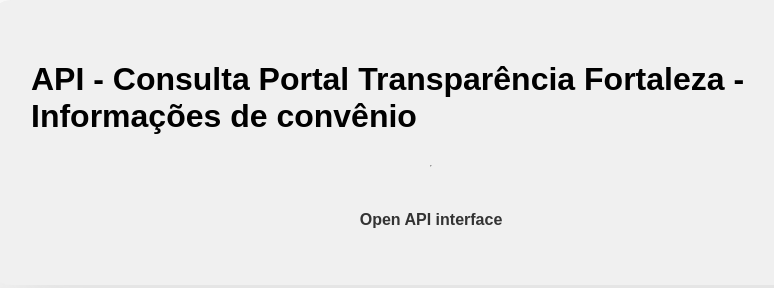
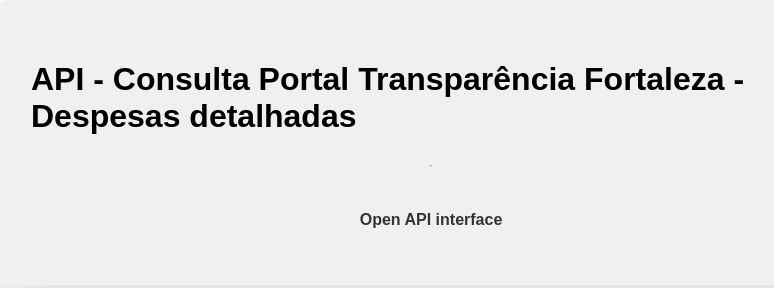
Before and after one commit to brunorreiss/despesas-transparencia-fortaleza, a plain HTML site: page static/index.html in a window 1280 px wide. Shown: the whole page, without its empty margins (209-983 px from the left). Drawn offline with Linux system fonts and the light colour scheme.

Commit message:
Upload v1.0

```diff
--- a/static/index.html
+++ b/static/index.html
@@ -3,7 +3,7 @@
 <head>
     <meta charset="UTF-8">
     <meta name="viewport" content="width=device-width, initial-scale=1.0">
-    <title>REST API - Consulta Portal Transparência Fortaleza - Informações de Convênio</title>
+    <title>REST API - Consulta Portal Transparência Fortaleza - Despesas detalhadas</title>
     <meta name="description" content="Uma API REST para consultar informações de Convênio do Portal Transparência de Fortaleza.">
     <link rel="stylesheet" href="index.css">
 </head>
@@ -11,7 +11,7 @@
     <div class="header">
         <div class="header-content">
             <div class="header-title">
-                <h1>API - Consulta Portal Transparência Fortaleza - Informações de convênio</h1>
+                <h1>API - Consulta Portal Transparência Fortaleza - Despesas detalhadas</h1>
             </div>
             <hr>
             <div class="header-links">
```
